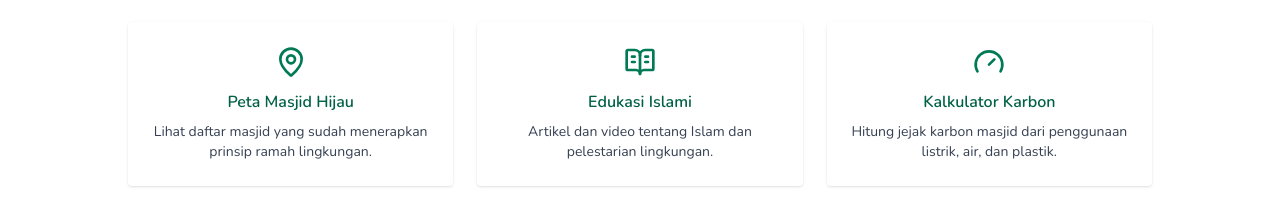
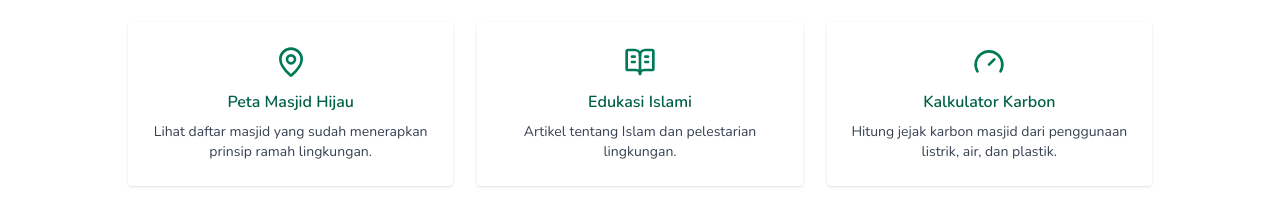
Before and after one commit to abdodyssey/eco-masjid, a React (Vite) app in the folder frontend/: page / in a window 1280 px wide. Shown: the part 1180-1392 px from the top of the page. Built offline with nearby package versions, Linux system fonts and the light colour scheme; no server answers.

Commit message:
update fitur utama

```diff
--- a/frontend/src/components/Features.jsx
+++ b/frontend/src/components/Features.jsx
@@ -19,7 +19,7 @@ const Features = () => {
           <BookOpenText className="w-8 h-8 text-emerald-700 mb-3" />
           <h3 className="font-semibold text-emerald-800 mb-2">Edukasi Islami</h3>
           <p className="text-gray-700 text-sm">
-            Artikel dan video tentang Islam dan pelestarian lingkungan.
+            Artikel tentang Islam dan pelestarian lingkungan.
           </p>
         </div>
 
```
